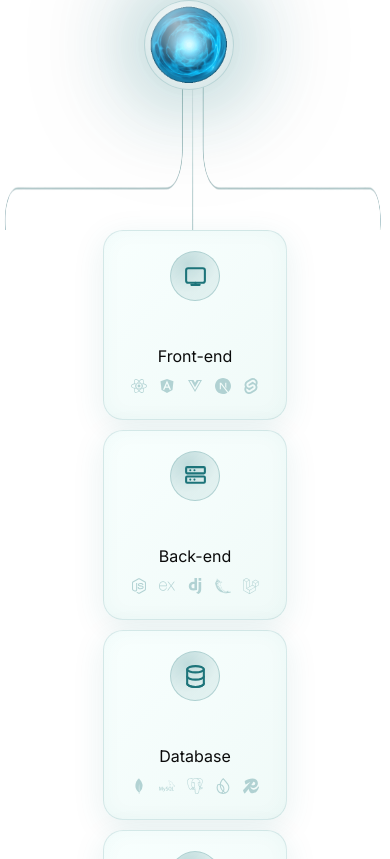
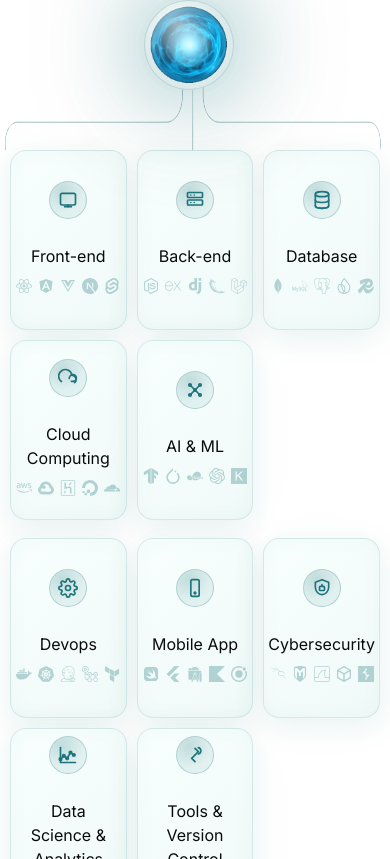
Before and after one commit to TEERTH-KOLHI/wortholic-updated, a Next.js app: page / in a window 390 px wide. Shown: the part 9625-10484 px from the top of the page. Built offline with nearby package versions, Linux system fonts and the light colour scheme.

Commit message:
updates done

```diff
--- a/src/components/ToolsAndTechnologies/ToolsAndTechnologies.tsx
+++ b/src/components/ToolsAndTechnologies/ToolsAndTechnologies.tsx
@@ -106,7 +106,7 @@ export default function SalesBenefits() {
           <img
             src="/images/stack/up-image3.png"
             alt=""
-            className="w-230 h-60"
+            className="w-100 h-40 lg:w-230 lg:h-50 "
           />
         </div>
 
--- a/src/styles/SalesBenefits.module.css
+++ b/src/styles/SalesBenefits.module.css
@@ -533,14 +533,51 @@
   transition: filter 0.3s ease;
 }
 
+/* 📱 Mobile & Tablet: 3 cards per row */
 @media (max-width: 1024px) {
-  .grid {
-    grid-template-columns: 1fr;
-    padding-top: 0px;
+  .grid,
+  .gridBottom,
+  .gridBottom1 {
+    grid-template-columns: repeat(3, 1fr);
+    gap: 14px;
+    padding: 0 12px;
   }
 
-  .gridBottom {
-    grid-template-columns: 1fr;
+  .card {
+    padding: 28px 20px;
+    border-radius: 16px;
+    transform: none;
+    min-height: 200px;
+    display: flex;
+    flex-direction: column;
+    justify-content: center;
+    text-align: center;
+  }
+
+  .iconWrapper {
+    width: 44px;
+    height: 44px;
+    margin-bottom: 10px;
+  }
+
+  .iconWrapper svg {
+    width: 22px;
+    height: 22px;
+  }
+
+  .card h3 {
+    font-size: 16px;
+    margin-bottom: 6px;
+  }
+
+  .card p {
+    font-size: 13px;
+    line-height: 1.45;
+  }
+
+  .hoverIcons {
+    gap: 6px;
+    font-size: 12px;
   }
 
   .connectionLines {
@@ -548,16 +585,37 @@
   }
 }
 
-@media (max-width: 768px) {
+/* 📱 Small phones (under 600px): still 3 per row, but compact */
+@media (max-width: 600px) {
+  .grid,
+  .gridBottom,
+  .gridBottom1 {
+    grid-template-columns: repeat(3, 1fr);
+    gap: 10px;
+    padding: 0 6px;
+  }
+
   .card {
-    padding: 35px 25px;
+    padding: 22px 14px;
+    min-height: 180px;
+  }
+
+  .iconWrapper {
+    width: 38px;
+    height: 38px;
+  }
+
+  .iconWrapper svg {
+    width: 20px;
+    height: 20px;
   }
 
   .card h3 {
-    font-size: 22px;
+    font-size: 15px;
   }
 
   .card p {
-    font-size: 15px;
+    font-size: 12px;
+    line-height: 1.4;
   }
 }
```
